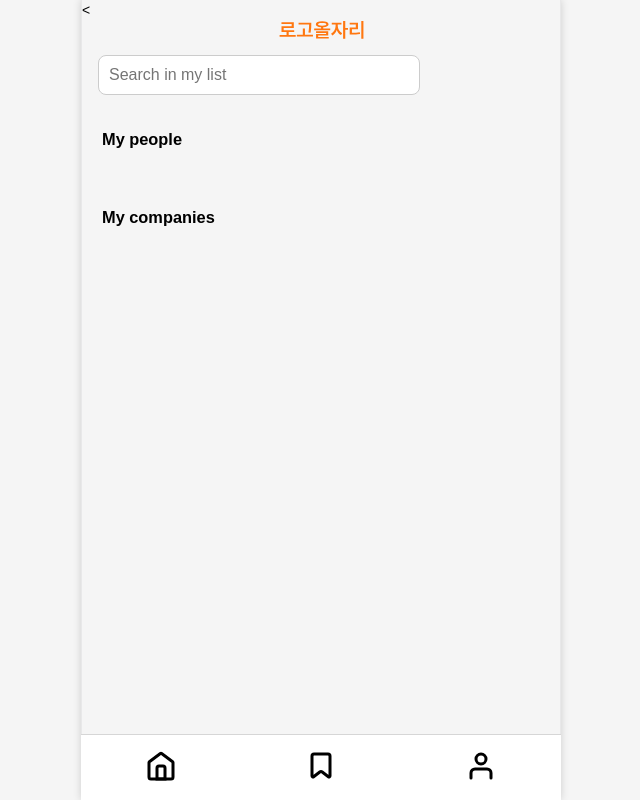
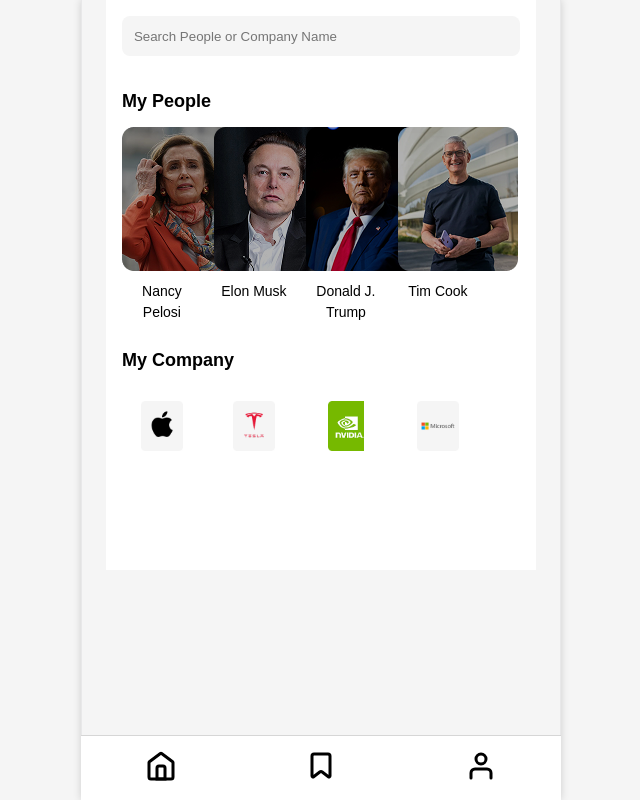
Before and after one commit to mslee300/likelion-us, a Django app: page /my-list/ in a window 1280 px wide. Shown: the whole page, without its empty margins (319-959 px from the left). Run offline with Django 5.2, Linux system fonts and the light colour scheme; some web fonts are replaced.

Commit message:
backup 3

```diff
--- a/likelion/views.py
+++ b/likelion/views.py
@@ -1,6 +1,7 @@
 from django.shortcuts import render
 from .models import Author, Company, Tweet, AIAnalysis, Vote, Comment, UserProfile, Notification
 from django.db.models import Q
+import requests
 
 
 def index(request):
@@ -33,6 +34,15 @@
         Q(name__icontains=query) | Q(ticker__icontains=query)
         | Q(description__icontains=query)) if query else []
 
+    # 로고 URL을 가져오기 위한 API 호출
+    for company in companies:
+        ticker = company.ticker
+        api_url = f'https://api.twelvedata.com/logo?symbol={ticker}&apikey=c79378a0eb5b414fb3b8b54b84e64a06'
+        response = requests.get(api_url)
+        data = response.json()
+
+        # 로고 URL을 company 객체에 저장 (또는 템플릿에서 바로 사용)
+        company.logo_url = data.get('url', '')
     return render(
         request, 'likelion/search.html', {
             'tweets': tweets,
@@ -62,7 +72,13 @@
     })
 
 
-def company(request):
-    return render(request, 'likelion/company.html', {
-        'company': "",
-    })
+def company(request, company_id):
+    company_id = request.GET.get('q', '')
+    company = Company.objects.filter(id=int(company_id))
+    tweets = Tweet.objects.filter(companies=company)
+
+    context = {
+            'tweets': tweets,
+            'companies': company,
+    }
+    return render(request, 'likelion/company.html', context)
--- a/static/my-list.css
+++ b/static/my-list.css
@@ -1,64 +1,152 @@
-.mylist-search-container,
-.Categories,
-.company-container,
-.company,
-.footer-list,
-.mylist-mylist-search-container{
-    text-align: left;
+/* Base reset & font */
+* {
+  margin: 0;
+  padding: 0;
+  box-sizing: border-box;
+  font-family: 'Pretendard', sans-serif;
 }
 
-.mylist-search-container {
-  display: flex;
-  justify-content: flex-start;
-  padding: 16px;
+/* Container: 90% width, up to 480px, centered */
+.ml-container {
+  width: 90%;
+  max-width: 480px;
+  margin: 0 auto;
+  background-color: #fff;
 }
 
-.mylist-search-container input {
-  width: 300px;
-  padding: 10px;
-  font-size: 16px;
-  border-radius: 8px;
-  border: 1px solid #ccc;
+/* Header with Search Bar */
+.ml-header {
+  padding: 16px 0;
 }
 
-.Categories h3 {
-  text-align: left;
-  margin-left: 20px;
+.ml-search-bar {
+  width: 100%;
+  display: flex;
+  justify-content: center;
+  padding: 0 16px;
 }
 
-.company-container {
-  overflow-x: auto;
-  white-space: nowrap;
-  padding: 10px 0;
+.ml-search-input {
+  width: 100%;
+  height: 40px;
+  border-radius: 8px;
+  border: none;
+  background-color: #f5f5f5;
+  padding: 0 12px;
+  outline: none;
 }
 
-.company {
-  display: flex;
-  gap: 15px;
+/* Main Content (with bottom padding to avoid footer overlap) */
+.ml-main {
+  padding: 16px 0 80px; /* 80px bottom to clear the fixed footer */
 }
 
-.stock-card {
-  background: #1e1e1e;
-  width: 180px;
-  text-align: left;
-  box-shadow: 0px 4px 8px rgba(255, 255, 255, 0.1);
-  transition: transform 0.3s;
-  position: relative;
+/* Each Section (People / Company) */
+.ml-section {
+  margin-bottom: 24px;
 }
 
+.ml-section-title {
+  font-size: 18px;
+  font-weight: 600;
+  margin-bottom: 12px;
+  padding-left: 16px; /* Slight indent for the section title */
+}
 
-.stock-card img {
+/* Horizontal Carousel (No Arrow Buttons) */
+.ml-carousel {
+  display: flex;
+  overflow-x: auto; /* Horizontal scroll */
+  gap: 12px;
+  scroll-behavior: smooth; /* Optional smooth scroll */
+  padding: 0 16px; /* Some side padding */
+}
+
+/* People Cards */
+.ml-card-person {
+  flex-shrink: 0;
+  width: 80px; /* or adjust for your design */
+  text-align: center;
+}
+
+.ml-card-image {
   width: 80px;
   height: 80px;
-  object-fit: contain;
+  border-radius: 8px;
+  object-fit: cover;
+  display: block;
+  margin: 0 auto;
 }
 
-.stock-card h3 {
-  font-size: 16px;
-  margin: 10px 0;
+.ml-card-name {
+  margin-top: 4px;
+  font-size: 14px;
+  font-weight: 500;
+  color: #000;
+  text-align: center;
 }
 
-.stock-card p {
-  font-size: 14px;
-  color: #ccc;
+/* Company Cards */
+.ml-card-company {
+  flex-shrink: 0;
+  width: 80px;
+  height: 80px;
+  background-color: #fff;
+  border-radius: 8px;
+  display: flex;
+  align-items: center;
+  justify-content: center;
 }
+
+.ml-company-logo {
+  width: 50px;
+  height: 50px;
+  object-fit: contain;
+  display: block;
+}
+
+/* Fixed Footer */
+.footer {
+  position: fixed;
+  bottom: 0;
+  left: 50%;
+  transform: translateX(-50%);
+  width: 100%;
+  max-width: 480px;
+  height: 65px;
+  border-top: 1px solid #d6d6d6;
+  background-color: #fff;
+  z-index: 9999;
+}
+
+.footer-list {
+  list-style: none;
+  display: flex;
+  height: 100%;
+  margin: 0;
+  padding: 0;
+}
+
+.footer-list-item {
+  flex: 1 1 0%;
+  cursor: pointer;
+}
+
+.footer-list-item-link {
+  text-decoration: none;
+}
+
+.footer-list-item-content {
+  display: flex;
+  flex-direction: column;
+  justify-content: center;
+  align-items: center;
+  font-size: 12px;
+  font-weight: 500;
+  line-height: 16px;
+  height: 100%;
+}
+
+.footer-list-item-content img {
+  margin-bottom: 4px;
+}
--- a/static/search.css
+++ b/static/search.css
@@ -166,6 +166,13 @@
   margin-bottom: 10px;
 }
 
+.logo {
+  width: 100%;
+  height: 100%;
+  border-radius: 50px;
+  object-fit: cover;
+}
+
 .badge {
   align-items: center; /* Vertically center */
   justify-content: flex-start;
--- a/templates/base.html
+++ b/templates/base.html
@@ -18,7 +18,7 @@
     <link rel="stylesheet" type="text/css" href="{% static 'my-list.css' %}">
     <link rel="stylesheet" type="text/css" href="{% static 'person.css' %}">
      <link rel="stylesheet" type="text/css" href="{% static 'ai-analysis.css' %}">
-    <title>멋사 US 우승가자</title>
+    <title>$talk - get rich by listening to influencers</title>
 </head>
 <body>
 <!-- 기본 템플릿 안에 삽입될 내용 Start -->
--- a/templates/likelion/company.html
+++ b/templates/likelion/company.html
@@ -20,7 +20,7 @@
             </div>
             <span class="influencer-position">{{ company.description }}</span>
             <div class="company-btn-group">
-                {% for company in company.companies.all %}
+                {% for company in tweet.companies.all %}
                 <button class="company-btn">{{company.ticker}}</button>
                 {% endfor %}
             </div>
--- a/templates/likelion/index.html
+++ b/templates/likelion/index.html
@@ -66,7 +66,7 @@
         </div>
 
         <!-- Like/Dislike row: Both centered, on their own line -->
-        <div class="like-dislike-row">
+        <!-- <div class="like-dislike-row">
           <div class="reaction-box like-box">
             <img class="like-icon"
               src="{% static 'images/like.svg' %}"
@@ -83,7 +83,7 @@
             >
               <span class="dislike-button-text">Dislike</span>
           </div>
-        </div>
+        </div> -->
       </div>
     </section>
 
--- a/templates/likelion/my-list.html
+++ b/templates/likelion/my-list.html
@@ -2,29 +2,70 @@
 {% load static %}
 {% block content %}
 
-<!-search-->
-<<header>
-    <a href="/">
-        <div class="logo-link">
-            <img src="/static/images/logo.svg" alt="번글 로고">
+<div class="ml-container">
+  <!-- Header with Search Bar -->
+  <header class="ml-header">
+    <div class="ml-search-bar">
+      <input
+        type="text"
+        class="ml-search-input"
+        placeholder="Search People or Company Name"
+      />
+    </div>
+  </header>
+
+  <main class="ml-main">
+    <!-- My People Section -->
+    <section class="ml-section">
+      <h2 class="ml-section-title">My People</h2>
+      <div class="ml-carousel">
+        <!-- Card 1 -->
+        <div class="ml-card-person">
+            <img src="{% static 'images/Nancy-Pelosi.png' %}" alt="Nancy Pelosi" class="NP-image">
+          <p class="ml-card-name">Nancy Pelosi</p>
         </div>
-    </a>
-    <div class="mylist-search-container">
-        <input type="text" id="mylist-search-input" placeholder="Search in my list">
-    </div>
-</header>
+        <!-- Card 2 -->
+        <div class="ml-card-person">
+            <img src="{% static 'images/elon-musk.png' %}" alt="Elon Musk" class="EM-image">
+          <p class="ml-card-name">Elon Musk</p>
+        </div>
+        <!-- Card 3 -->
+        <div class="ml-card-person">
+            <img src="{% static 'images/donald-trump.png' %}" alt="Donald Trump" class="DT-image">
+          <p class="ml-card-name">Donald J. Trump</p>
+        </div>
+        <!-- Card 4 -->
+        <div class="ml-card-person">
+            <img src="{% static 'images/tim-cook.png' %}" alt="Tim Cook" class="TC-image">
+          <p class="ml-card-name">Tim Cook</p>
+        </div>
+      </div>
+    </section>
 
-
-<!--list in my list-->
-    <div class = "Categories">
-        <h3>My people</h3>
-        <div class = "company-container">
-        <div class = "company" id="my-people"></div>
-    </div>
-        <h3>My companies</h3>
-    <div class = "company-container">
-        <div class = "company" id="my-companies"></div>
-    </div>
+    <!-- My Company Section -->
+    <section class="ml-section">
+      <h2 class="ml-section-title">My Company</h2>
+      <div class="ml-carousel">
+        <!-- Card 1 -->
+        <div class="ml-card-company">
+            <img src="{% static 'images/apple.png' %}" alt="Apple" class="ml-company-logo">
+        </div>
+        <!-- Card 2 -->
+        <div class="ml-card-company">
+            <img src="{% static 'images/tesla.png' %}" alt="Tesla" class="ml-company-logo">
+        </div>
+        <!-- Card 3 -->
+        <div class="ml-card-company">
+            <img src="{% static 'images/nvdia.png' %}" alt="Nvdia" class="ml-company-logo">
+        </div>
+        <!-- Card 4 -->
+        <div class="ml-card-company">
+            <img src="{% static 'images/microsoft.png' %}" alt="Microsoft" class="ml-company-logo">
+        </div>
+      </div>
+    </section>
+  </main>
+</div>
 
 <!------------------footer-------------------->
 <footer class="footer"<span style = "position: fixed">
@@ -57,6 +98,19 @@
 
 <!--------------------자바 시작 ----------------------->
 <script>
+
+
+        // Scroll by a fixed amount (e.g., 100px). Adjust as needed.
+        const scrollAmount = 100;
+
+        btnLeft.addEventListener('click', () => {
+          carousel.scrollBy({ left: -scrollAmount, behavior: 'smooth' });
+        });
+        btnRight.addEventListener('click', () => {
+          carousel.scrollBy({ left: scrollAmount, behavior: 'smooth' });
+        });
+      });
+    });
 // sample (People & Companies)
 const people = [
 { name: "Elon Musk", img: "elon.png" },
```
Also changed, not shown: static/ai-analysis.css (+72 -36 lines), templates/likelion/ai-analysis.html (+25 -7 lines), templates/likelion/search.html (+15 -8 lines), static/images/Nancy-Pelosi.png (added), static/images/Rectangle 123.jpg (deleted), static/images/apple.png (added), static/images/donald-trump.png (added), static/images/elon-musk.png (added), static/images/microsoft.png (added), static/images/nvdia.png (added), static/images/tesla.png (added), static/images/tim-cook.png (added).
